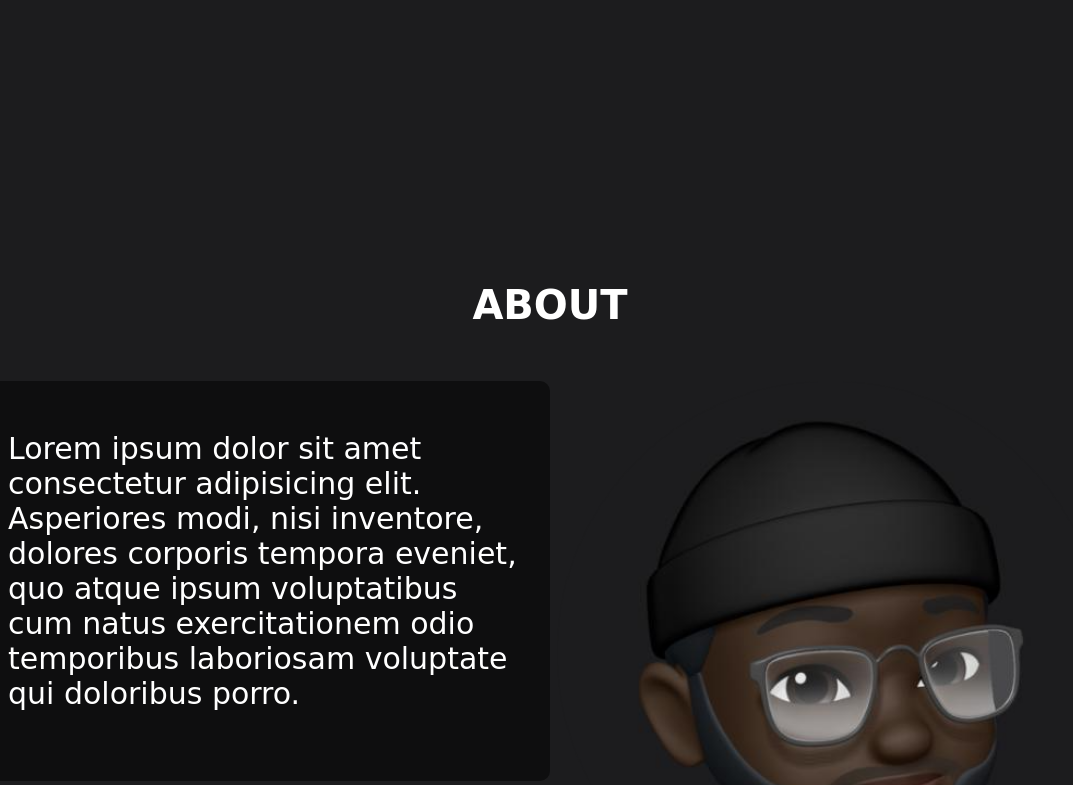
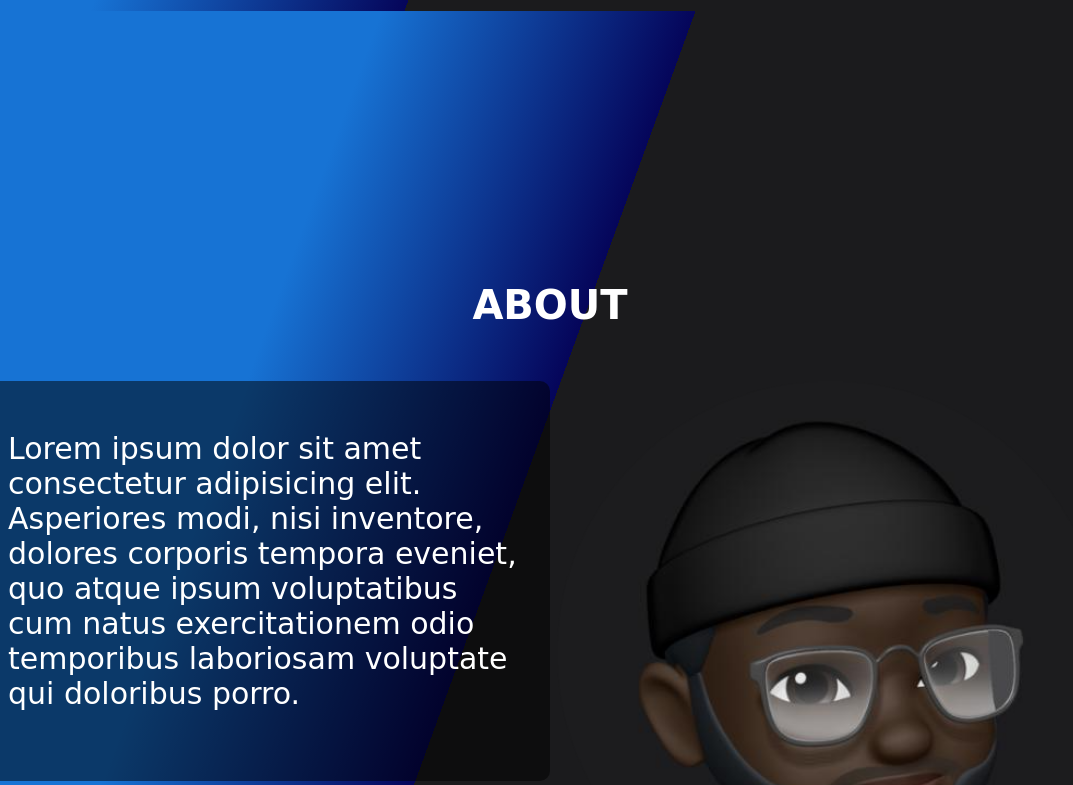
Before and after one commit to layersony/portfolio, a plain HTML site: page index.html in a window 1280 px wide. Shown: the part 789-1574 px from the top of the page, without its empty margins (90-1163 px from the left). Drawn offline with Linux system fonts and the light colour scheme.

Commit message:
change backgound to linear gradient

```diff
--- a/styles.css
+++ b/styles.css
@@ -8,7 +8,9 @@
 }
 
 body{
-  background-color: #1C1C1E;
+  background: linear-gradient(110deg, rgb(23, 115, 212) 30%, rgb(5, 5, 90) 50%, rgb(27, 27, 29) 50%);
+  background-attachment: fixed;
+  background-size: cover;
 }
 
 header{
```
